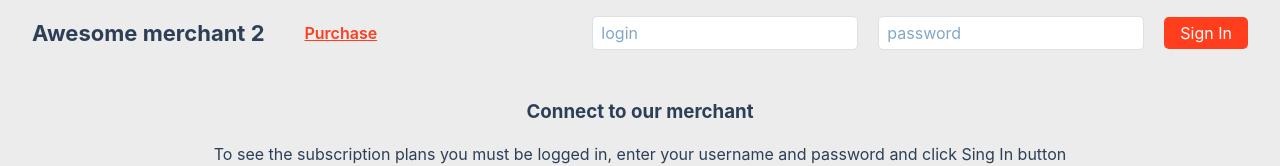
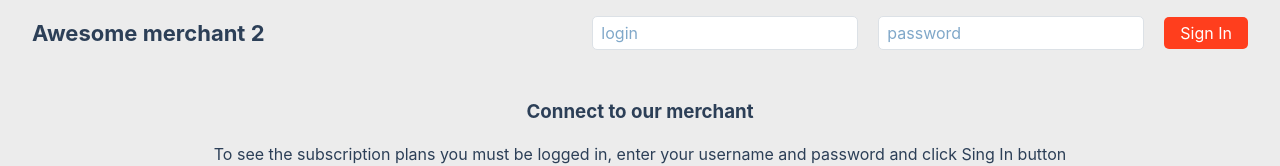
Before and after one commit to dexolacom/LA-MerchantMockFrontend2, a React (Create React App) app: page / in a window 1280 px wide. Shown: the top 166 px of the page. Built offline with nearby package versions, Linux system fonts and the light colour scheme.

Commit message:
EDIT | header link

```diff
--- a/src/components/Header/Header.tsx
+++ b/src/components/Header/Header.tsx
@@ -41,7 +41,7 @@ const Header:React.FC<LoginProps> = ({isUserLogged, setIsUserLogged}) => {
       <Content>
         <TitleContainer>
           <Title fontSize={'22px'} margin={0}>Awesome merchant 2</Title>
-          <RouterNavLink to='/'>Purchase</RouterNavLink>
+          {/*<RouterNavLink to='/'>Purchase</RouterNavLink>*/}
           {/*<RouterNavLink to='/nfts'>Nfts</RouterNavLink>*/}
         </TitleContainer>
 
```
